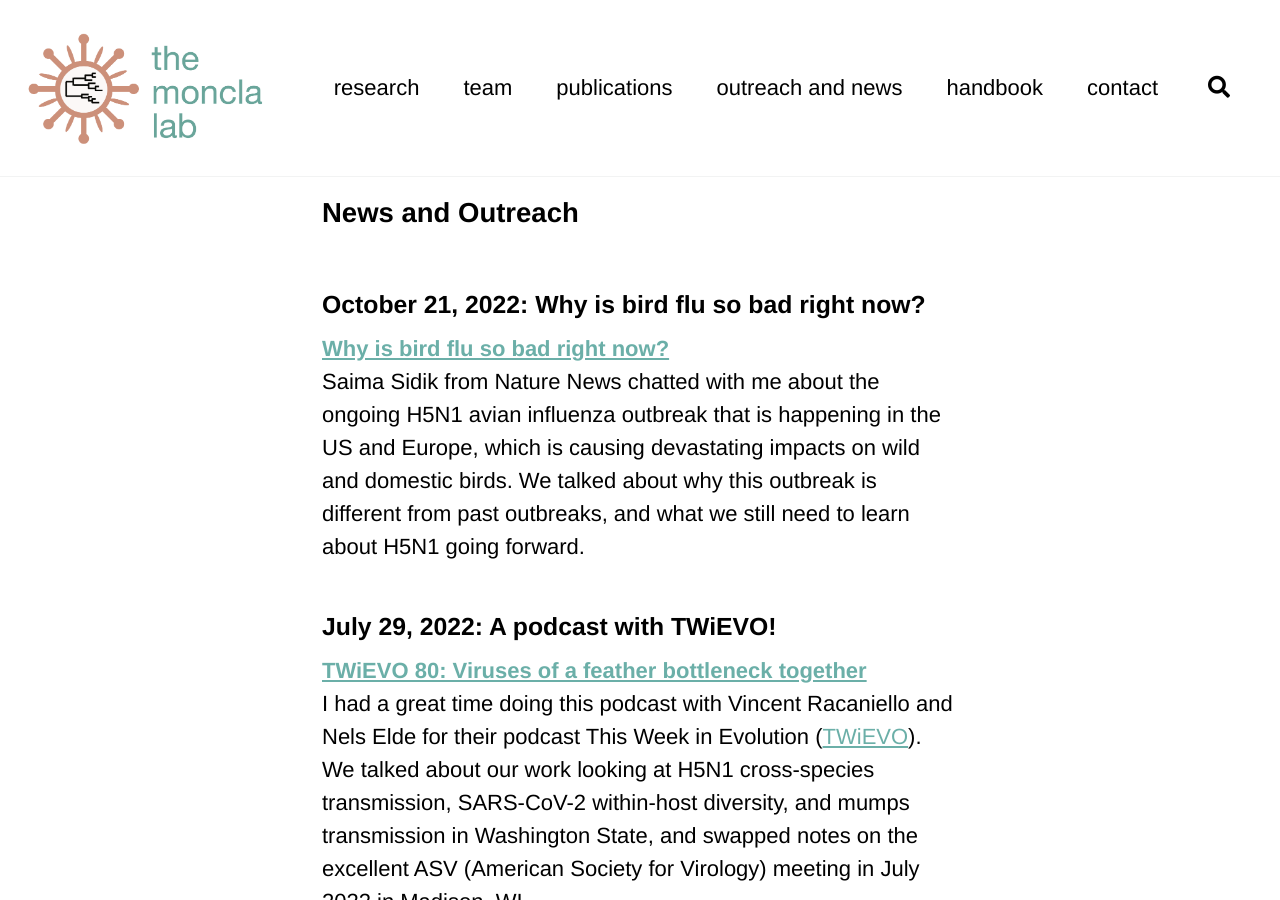
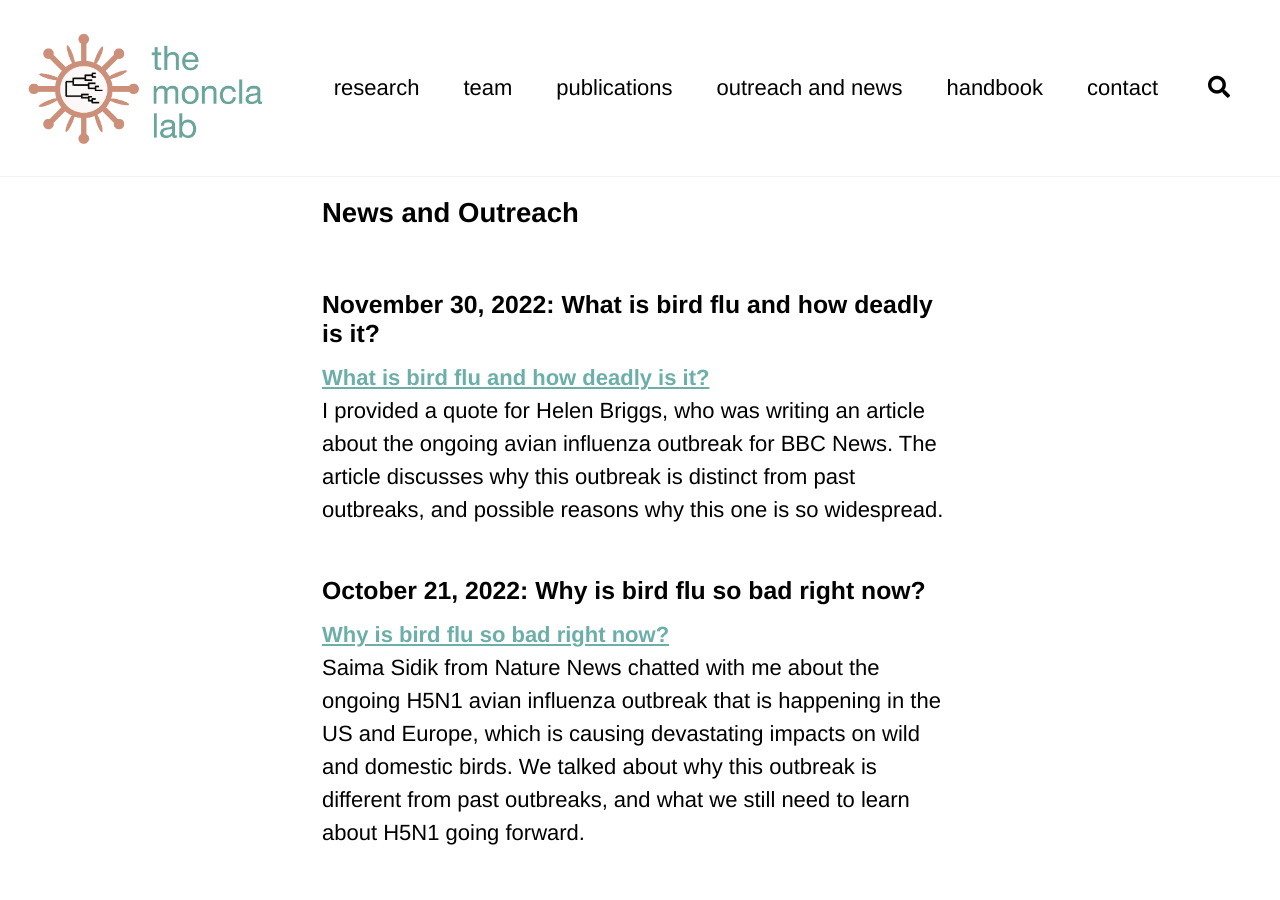
Before and after one commit to lmoncla/monclalab, a Jekyll site: the page built from _pages/outreach.md, in a window 1280 px wide and 900 px high. Built offline with Jekyll 4.4.1, drawn with Linux system fonts in a browser that asks for light colours; cached includes are drawn as plain includes; a script that is not in the unit is left out; comment, search, counter and statistics services are not loaded.

Commit message:
adding in BBC story

```diff
--- a/_pages/outreach.md
+++ b/_pages/outreach.md
@@ -2,6 +2,11 @@
 permalink: /outreach/
 title: "News and Outreach"
 ---
+
+### November 30, 2022: What is bird flu and how deadly is it?
+__[What is bird flu and how deadly is it?](https://www.bbc.com/news/science-environment-63464065)__<br/>
+I provided a quote for Helen Briggs, who was writing an article about the ongoing avian influenza outbreak for BBC News. The article discusses why this outbreak is distinct from past outbreaks, and possible reasons why this one is so widespread.
+
 
 ### October 21, 2022: Why is bird flu so bad right now?
 __[Why is bird flu so bad right now?](https://www.nature.com/articles/d41586-022-03322-2#:~:text=Mutations%20matter&text=One%20is%20that%20genetic%20mutations,previous%20strains%20were%20capable%20of)__<br/>
```
